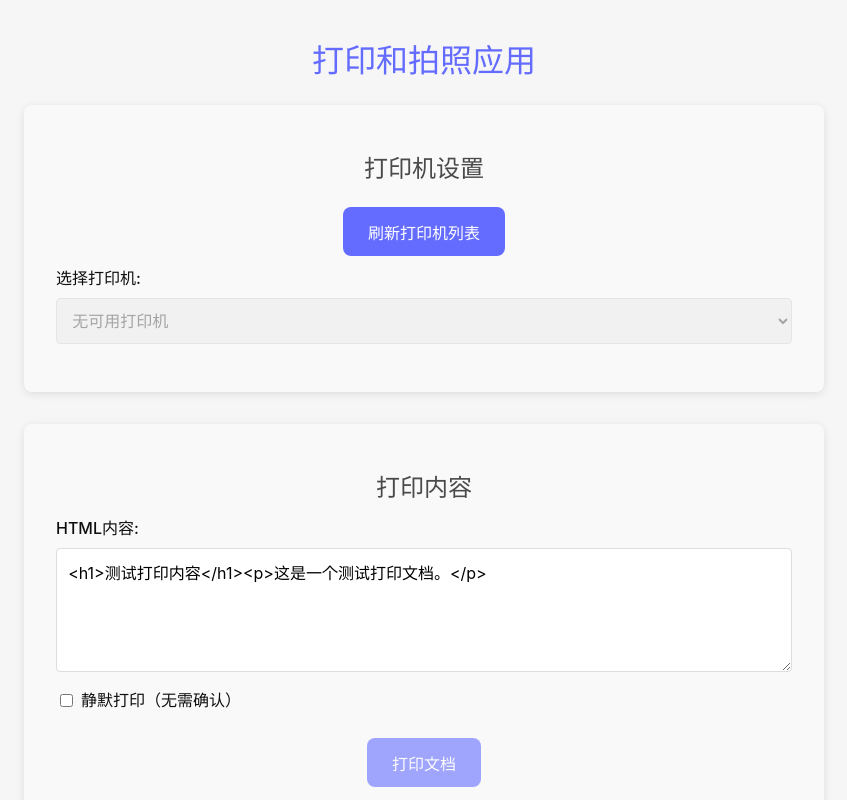
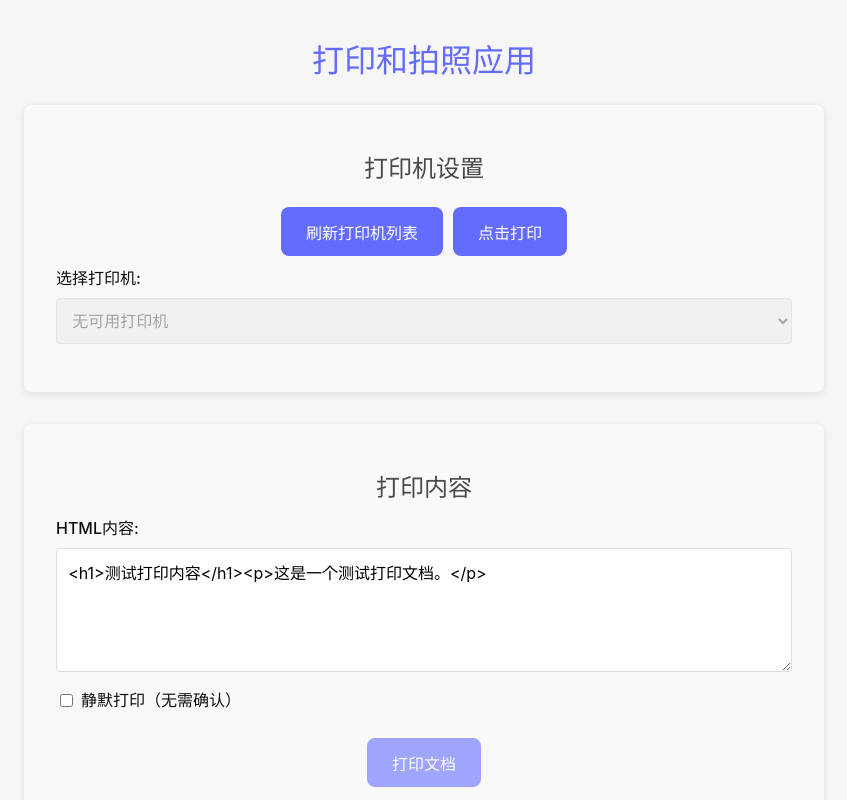
Before and after one commit to kevinZzzzzzz/print-android, a React app: page / in a window 1280 px wide. Shown: the top 800 px of the page, without its empty margins (216-1063 px from the left). Built offline with nearby package versions, Linux system fonts and the light colour scheme; the HTML template or start-up script is replaced by a standard one.

Commit message:
feat: ave

```diff
--- a/src-tauri/tauri.conf.json
+++ b/src-tauri/tauri.conf.json
@@ -1,7 +1,7 @@
 {
   "$schema": "https://schema.tauri.app/config/2",
   "productName": "print-android",
-  "version": "0.1.2",
+  "version": "0.1.4",
   "identifier": "com.print-android.app",
   "build": {
     "beforeDevCommand": "pnpm dev",
--- a/src/App.tsx
+++ b/src/App.tsx
@@ -65,7 +65,10 @@ function App() {
       setLoading(false);
     }
   };
-
+  const handlePrintWindow = () => {
+    console.log('点击打印', window, window.print);
+    window.print();
+  }
   // 打印文档
   const handlePrint = async () => {
     try {
@@ -195,6 +198,9 @@ function App() {
         <button onClick={fetchPrinters} disabled={loading}>
           刷新打印机列表
         </button>
+        <button onClick={handlePrintWindow}>
+          点击打印
+        </button>
         <div className="form-group">
           <label>选择打印机:</label>
           <select
```
Also changed, not shown: 2 other files (tests, documents, lock files or other folders).
